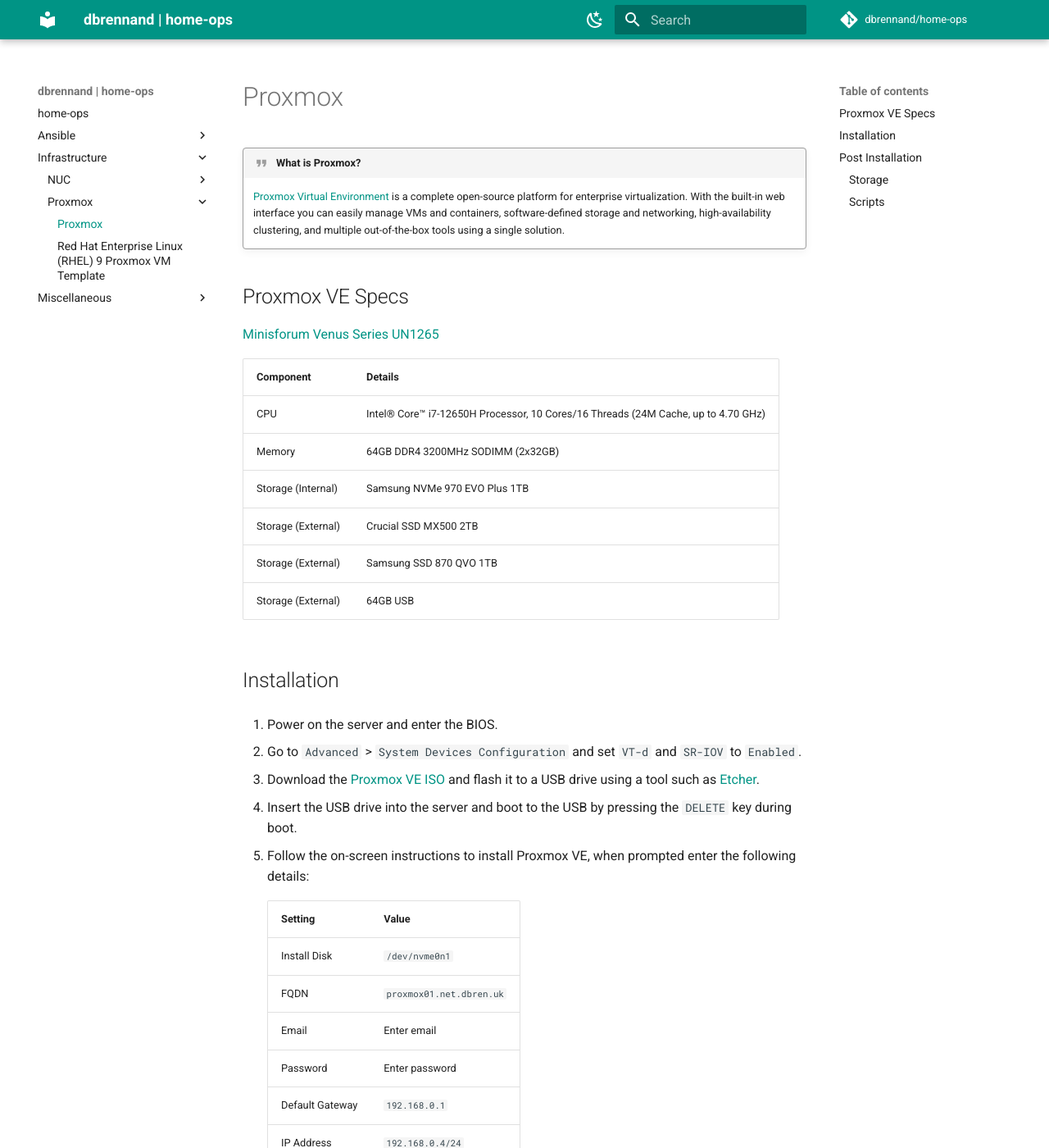
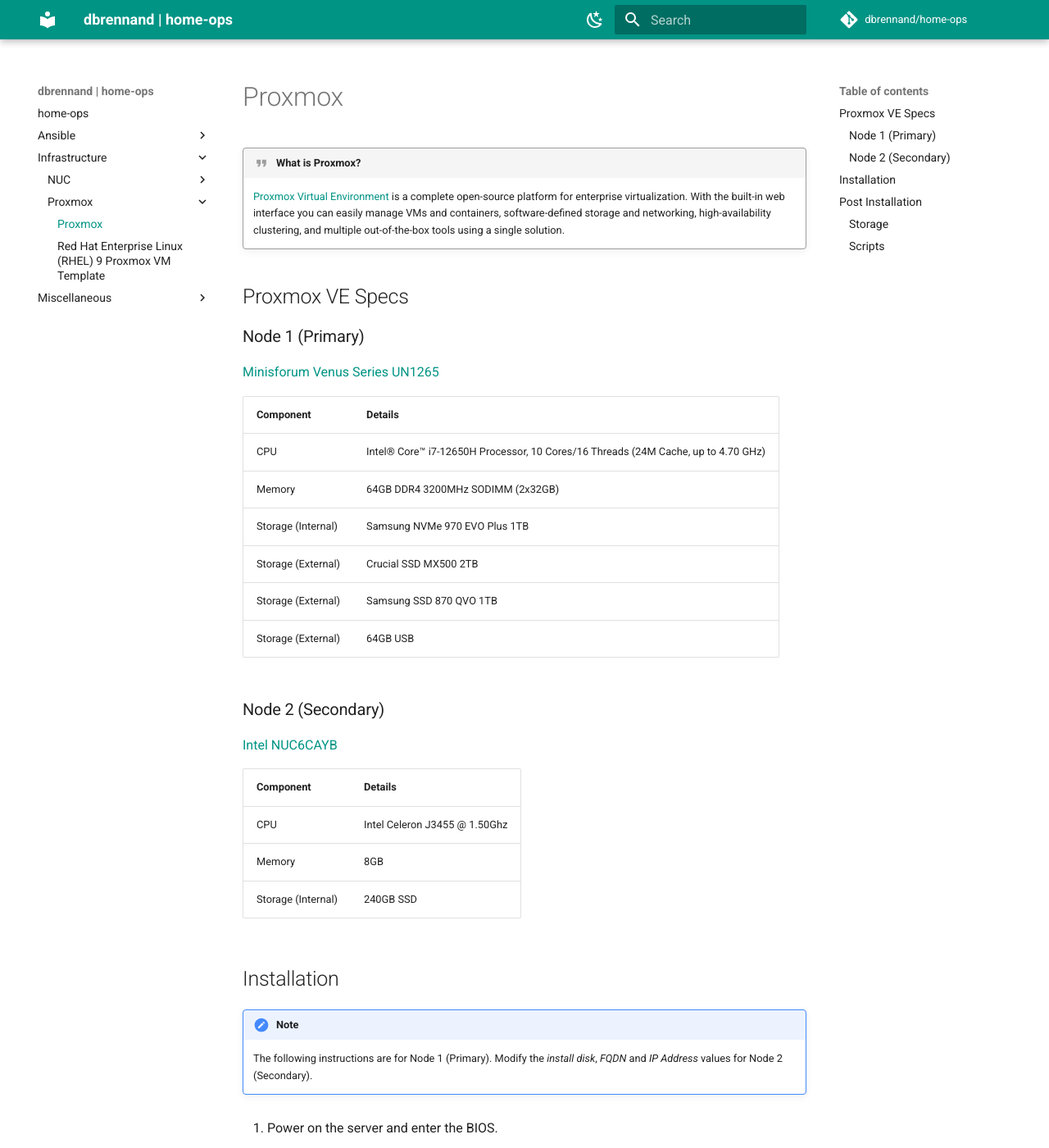
Before and after one commit to dbrennand/home-ops, an MkDocs documentation site: the page built from docs/infrastructure/Proxmox/index.md, in a window 1280 px wide and 1400 px high. Shown: the whole window at 82% size. Built offline with MkDocs 1.6.1 and Material for MkDocs 9.7.7, drawn with Linux system fonts in a browser that asks for light colours; comment, search, counter and statistics services are not loaded; some of the changed text lies outside the part shown.

Commit message:
[skip ci]docs(refactor): include Node 2

````diff
--- a/docs/infrastructure/Proxmox/index.md
+++ b/docs/infrastructure/Proxmox/index.md
@@ -6,10 +6,12 @@
 
 ## Proxmox VE Specs
 
+### Node 1 (Primary)
+
 [Minisforum Venus Series UN1265](https://store.minisforum.uk/collections/intel/products/un1265)
 
 | Component          | Details                                                                           |
-| :----------------- | :-------------------------------------------------------------------------------- |
+| ------------------ | --------------------------------------------------------------------------------- |
 | CPU                | Intel® Core™ i7-12650H Processor, 10 Cores/16 Threads (24M Cache, up to 4.70 GHz) |
 | Memory             | 64GB DDR4 3200MHz SODIMM (2x32GB)                                                 |
 | Storage (Internal) | Samsung NVMe 970 EVO Plus 1TB                                                     |
@@ -17,7 +19,22 @@
 | Storage (External) | Samsung SSD 870 QVO 1TB                                                           |
 | Storage (External) | 64GB USB                                                                          |
 
+
+### Node 2 (Secondary)
+
+[Intel NUC6CAYB](https://www.intel.com/content/dam/support/us/en/documents/boardsandkits/NUC6CAYB_TechProdSpec.pdf)
+
+| Component          | Details                       |
+| ------------------ | ----------------------------- |
+| CPU                | Intel Celeron J3455 @ 1.50Ghz |
+| Memory             | 8GB                           |
+| Storage (Internal) | 240GB SSD                     |
+
 ## Installation
+
+!!! note
+
+    The following instructions are for Node 1 (Primary). Modify the *install disk*, *FQDN* and *IP Address* values for Node 2 (Secondary).
 
 1. Power on the server and enter the BIOS.
 
@@ -58,7 +75,7 @@
     lvextend -l +100%FREE /dev/pve/data
     ```
 
-2. Use the [proxmox-storage-playbook.yml](https://github.com/dbrennand/home-ops/blob/dev/ansible/playbooks/proxmox-storage-playbook.yml) to configure the Proxmox storage.
+2. Use the [proxmox-storage-playbook.yml](https://github.com/dbrennand/home-ops/blob/dev/ansible/playbooks/proxmox-storage-playbook.yml) to configure the Proxmox storage on Node 1 (Primary).
 
 ### Scripts
 
````
